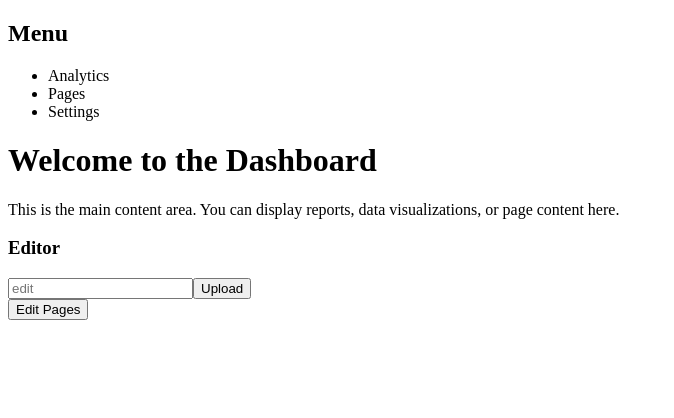
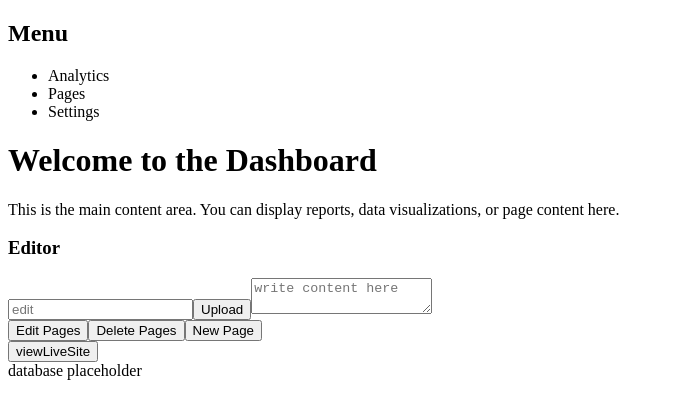
Before and after one commit to lincolngarcia/Startup-LinC-MS, a Next.js app: page /admin/dashboard in a window 1280 px wide. Shown: the top 418 px of the page, without its empty margins (0-674 px from the left). Built offline with nearby package versions, Linux system fonts and the light colour scheme.

Commit message:
Nav Integration

```diff
--- a/src/pages/admin/dashboard.tsx
+++ b/src/pages/admin/dashboard.tsx
@@ -1,15 +1,18 @@
+import { useRouter } from 'next/router';
 export default function Page() {
+    const router = useRouter();
+
     return (
         <div >
-            <div >
+            <nav >
                 <h2>Menu</h2>
                 <ul>
                     <li>Analytics</li>
                     <li>Pages</li>
                     <li>Settings</li>
                 </ul>
-            </div>
-
+            </nav>
+            <main>
                 <div >
                     <h1>Welcome to the Dashboard</h1>
                     <p>This is the main content area. You can display reports, data visualizations, or page content here.</p>
@@ -17,11 +20,22 @@ export default function Page() {
 
                 <div >
                     <h3>Editor</h3>
-                <div><input placeholder="edit"></input><button>Upload</button></div>
+                    <div>
+                        <input placeholder="edit"></input><button>Upload</button>
+                        <textarea placeholder="write content here"></textarea>
+                    </div>
                 </div>
                 <div>
                     <button>Edit Pages</button>
+                    <button>Delete Pages</button>
+                    <button>New Page</button>
                 </div>
+                <div>
+                    <button onClick={() => router.push("/")}>viewLiveSite</button>
+                </div>
+                <span>database placeholder</span>
+                {/* PLACEHOLDER FOR DATABASE INTEGRATION */}
+            </main>
         </div>
     )
 }
```
Lines whose indentation alone changed are shown as unchanged.
